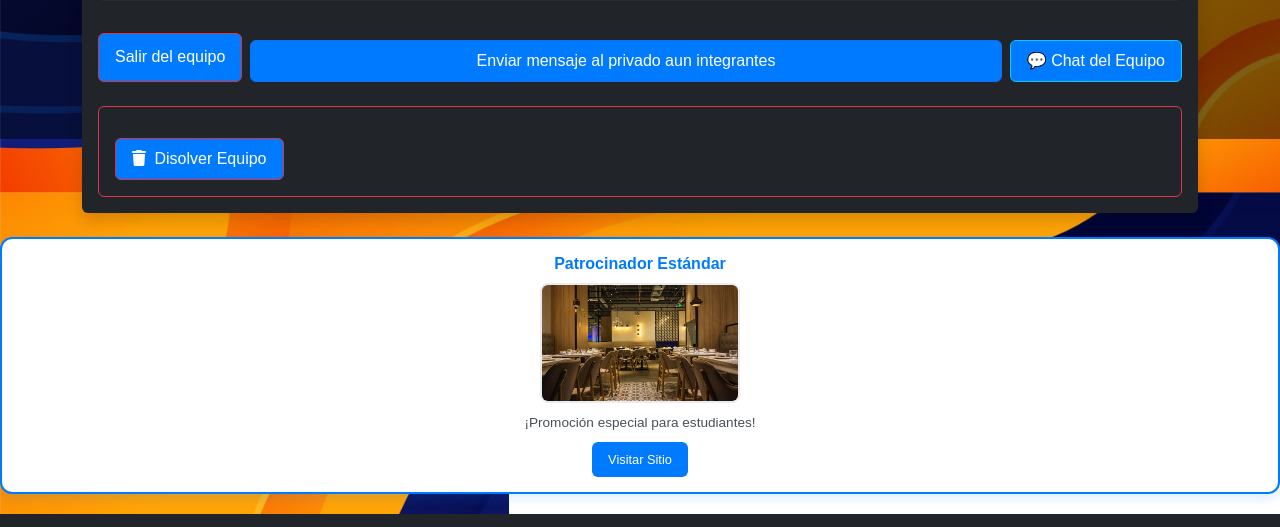
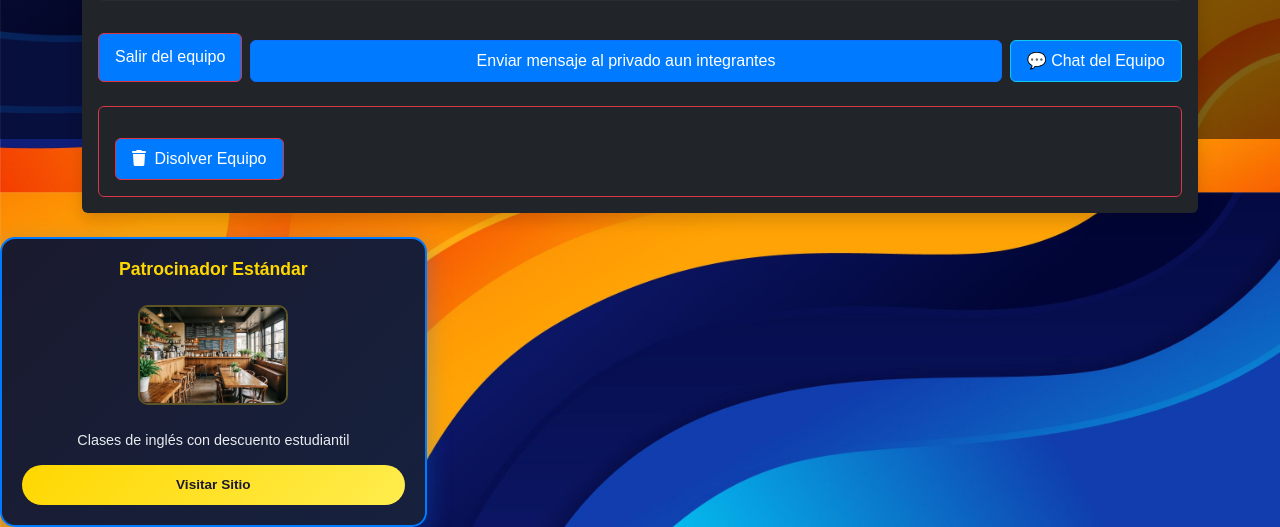
Before and after one commit to paitzone59-debug/PaitZone, a Flask app: template templates/mi_equipo.html in a window 1280 px wide. Shown: the part 661-1188 px from the top of the page. Run offline with Flask 3, Linux system fonts and the light colour scheme; data comes from the database, SQL or seed files in the repository; the template is opened without the code that fills it: most values are stand-ins (such as "Sample title", 1, 10 or a date in 2020); data that the repository does not hold is empty; parts of the project's set-up code (start-up, migrations or seed data) failed here and were passed over; some libraries are stand-ins or nearby versions.

Commit message:
estilocomercial

```diff
--- a/static/css/Patrocinios.css
+++ b/static/css/Patrocinios.css
@@ -1,10 +1,13 @@
-/* ===== BANNER PREMIUM (HEADER) ===== */
+/* ===== BANNER PREMIUM (HEADER)  ===== */
 .premium-banner {
     background: linear-gradient(135deg, #ffd700, #ffed4e);
     padding: 12px 20px;
     text-align: center;
     border-bottom: 3px solid #ff6b00;
     box-shadow: 0 2px 10px rgba(255, 107, 0, 0.3);
+    position: relative;
+    z-index: 999;
+    margin-top: 60px;
 }
 
 .premium-banner span {
@@ -29,57 +32,71 @@
     font-size: 1rem;
     vertical-align: middle;
 }
+.premium-banner {
+    margin-top: 60px;
+}
 
-/* ===== ANUNCIO ESTÁNDAR (SIDEBAR) ===== */
+/* ===== ANUNCIOS ESTÁNDAR - INTEGRADO CON TEMA OSCURO ===== */
 .sidebar-ad {
-    background: white;
+    background: linear-gradient(135deg, #1a1a2e, #16213e);
     border: 2px solid #007bff;
-    border-radius: 12px;
-    padding: 15px;
-    margin: 20px 0;
+    border-radius: 15px;
+    padding: 20px;
     text-align: center;
-    box-shadow: 0 4px 12px rgba(0, 123, 255, 0.15);
+    box-shadow: 0 8px 25px rgba(0, 123, 255, 0.3);
+    height: 100%;
+    display: flex;
+    flex-direction: column;
+    transition: transform 0.3s ease, box-shadow 0.3s ease;
+}
+
+.sidebar-ad:hover {
+    transform: translateY(-5px);
+    box-shadow: 0 12px 35px rgba(0, 123, 255, 0.4);
 }
 
 .sidebar-ad h5 {
-    color: #007bff;
-    margin-bottom: 10px;
-    font-size: 1rem;
+    color: #ffd700;
+    margin-bottom: 15px;
+    font-size: 1.1rem;
     font-weight: 600;
 }
 
 .sidebar-ad img {
     width: 100%;
-    max-width: 200px;
-    height: 120px;
-    border-radius: 8px;
+    max-width: 150px;
+    height: 100px;
+    border-radius: 10px;
     object-fit: cover;
     margin: 10px auto;
-    display: block;
-    border: 2px solid #e9ecef;
+    border: 2px solid rgba(255, 215, 0, 0.3);
 }
 
 .sidebar-ad p {
-    color: #495057;
-    font-size: 0.85rem;
-    margin: 10px 0;
+    color: #e9ecef;
+    font-size: 0.9rem;
+    margin: 15px 0;
     line-height: 1.4;
+    flex-grow: 1;
 }
 
 .sidebar-ad button {
-    background: #007bff;
-    color: white;
+    background: linear-gradient(135deg, #ffd700, #ffed4e);
+    color: #1a1a2e;
     border: none;
-    padding: 8px 16px;
-    border-radius: 6px;
-    font-size: 0.8rem;
+    padding: 10px 20px;
+    border-radius: 25px;
+    font-size: 0.85rem;
+    font-weight: 600;
     cursor: pointer;
-    transition: background 0.3s ease;
+    transition: all 0.3s ease;
+    margin-top: auto;
 }
 
 .sidebar-ad button:hover {
-    background: #0056b3;
-    transform: translateY(-1px);
+    background: linear-gradient(135deg, #ffed4e, #ffd700);
+    transform: translateY(-2px);
+    box-shadow: 0 5px 15px rgba(255, 215, 0, 0.4);
 }
 
 /* ===== ANUNCIOS BÁSICOS (FOOTER) - YA TENÍAMOS ===== */
--- a/templates/mi_equipo.html
+++ b/templates/mi_equipo.html
@@ -148,12 +148,15 @@
   {% endif %}
 </div>
 
-<div class="sidebar-ad">
-    <h5>Patrocinador Estándar</h5>
-    <img src="/static/img/restaurant.avif" alt="Restaurante Don José">
-    <p>¡Promoción especial para estudiantes!</p>
-    <button>Visitar Sitio</button>
-</div>
+        <!-- SIDEBAR PARA ANUNCIOS -->
+        <div class="col-md-4">
+            <div class="sidebar-ad">
+                <h5>Patrocinador Estándar</h5>
+                <img src="/static/img/cafe.avif" alt="Academia de Idiomas">
+                <p>Clases de inglés con descuento estudiantil</p>
+                <button>Visitar Sitio</button>
+            </div>
+        </div>
 
 <div class="modal fade" id="integrantesModal" tabindex="-1" aria-labelledby="integrantesModalLabel" aria-hidden="true">
   <div class="modal-dialog modal-dialog-centered modal-lg">
```
Also changed, not shown: templates/project.html (+53 -4 lines).
